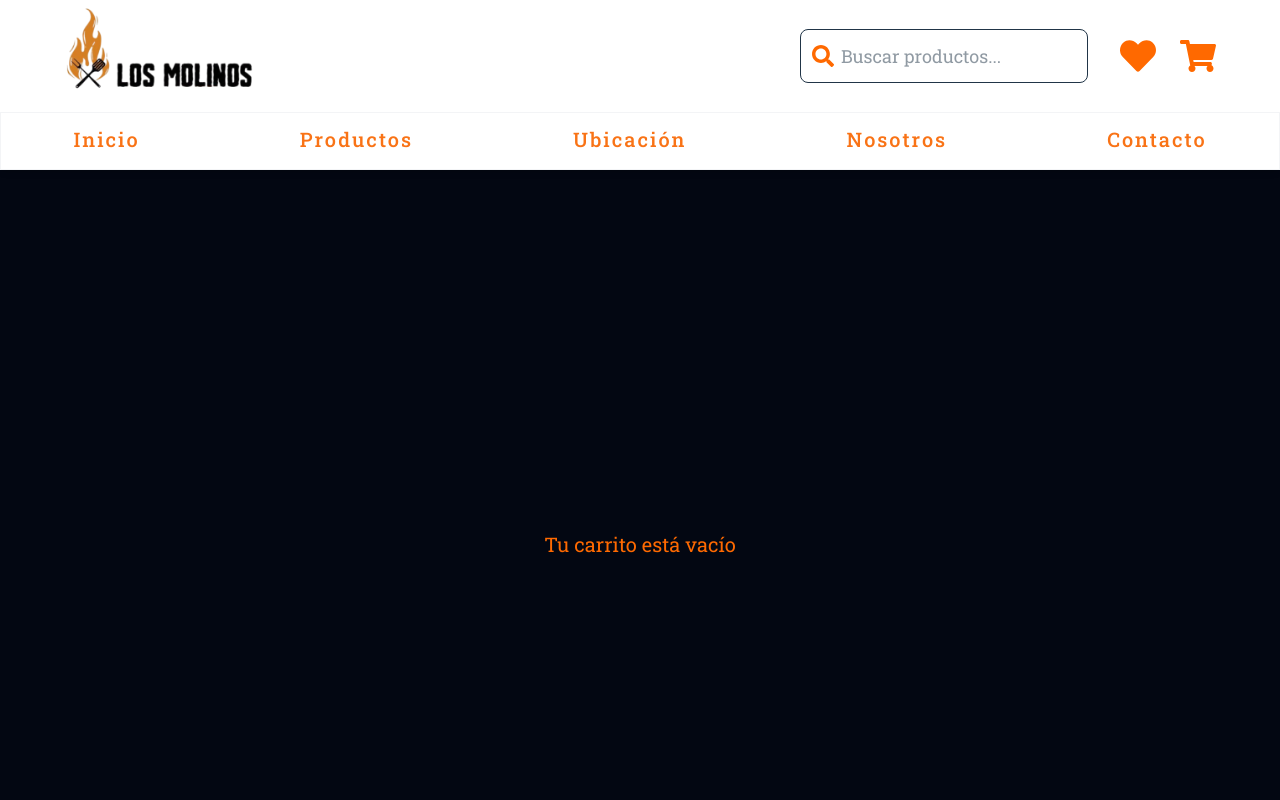
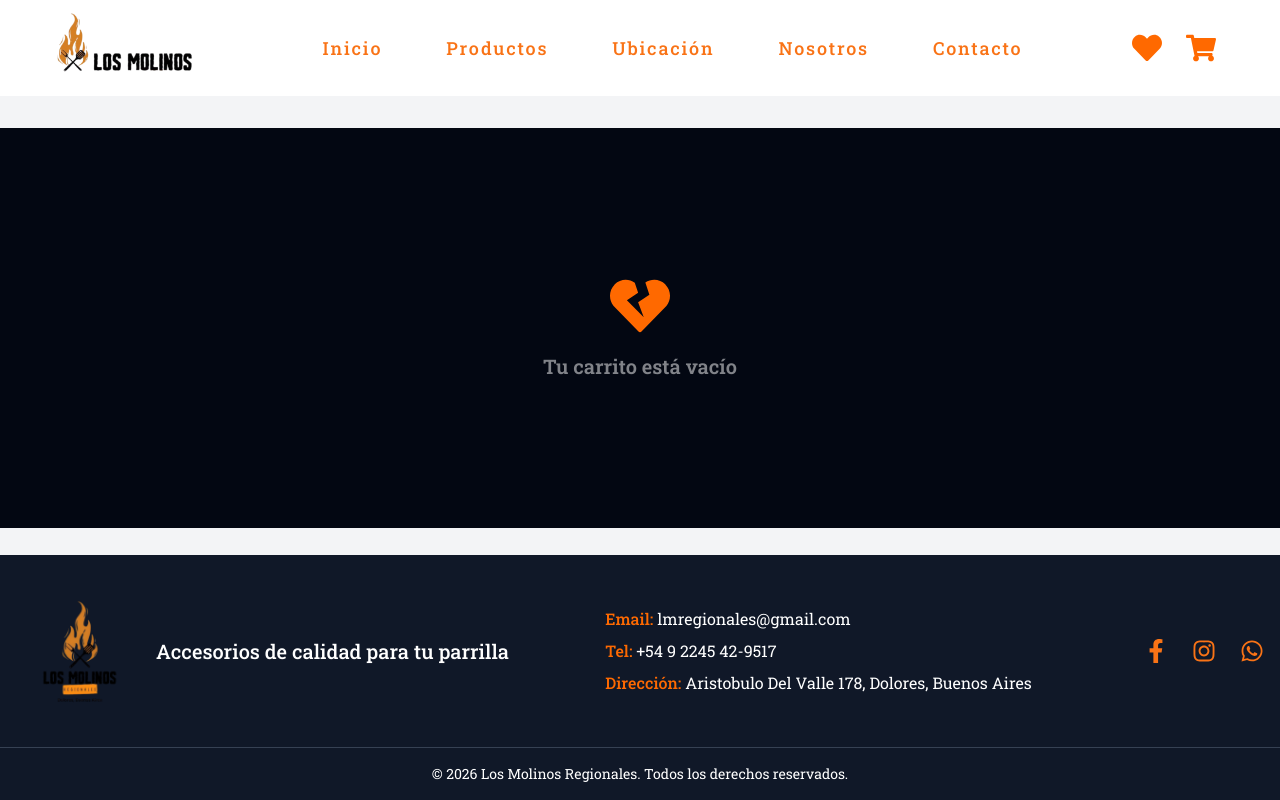
Before and after one commit to antoninojoaquin/los-molinos-frontend, a React (Vite) app: page /carrito in a window 1280 px wide. Shown: the top 800 px of the page. Built offline with nearby package versions, Linux system fonts and the light colour scheme.

Commit message:
feat: improve cart page layout, update product cards and redesign navbar

```diff
--- a/src/App.jsx
+++ b/src/App.jsx
@@ -15,7 +15,7 @@ function App() {
   return (
     <Router>
       <ScrollToTop />
-      <div className="pt-28 min-h-screen flex flex-col justify-between overflow-x-hidden bg-gray-100">
+      <div className="pt-24 min-h-screen flex flex-col justify-between overflow-x-hidden bg-gray-100">
         <Header />
         <main className="flex">
           <Routes>
--- a/src/components/header.jsx
+++ b/src/components/header.jsx
@@ -1,6 +1,6 @@
 import { useState, useEffect } from "react";
 import { Link, NavLink } from "react-router-dom";
-import { FaHeart, FaShoppingCart, FaSearch } from "react-icons/fa";
+import { FaHeart, FaShoppingCart } from "react-icons/fa";
 import Logo from "../assets/logo.png";
 
 function Header() {
@@ -20,46 +20,20 @@ function Header() {
   }, []);
 
   return (
-    <header className="bg-white shadow-md fixed w-full top-0 z-50">
-      <div className="flex justify-between items-center h-28 px-4 md:px-8">
-        <div className="cursor-pointer flex-shrink-0">
+    <header className="bg-white fixed w-full top-0 z-50">
+      <div className="max-w-[1920px] mx-auto px-4 md:px-8 h-24 flex justify-between items-center">
+        <div className="flex-shrink-0 cursor-pointer">
           <Link to="/">
-            <img src={Logo} onClick={closeMenu} alt="Los Molinos Regionales" className="h-32 md:h-44" />
+            <img
+              src={Logo}
+              onClick={closeMenu}
+              alt="Los Molinos Regionales"
+              className="h-24 md:h-32 w-auto object-contain"
+            />
           </Link>
         </div>
 
-        <div className="flex items-center space-x-8">
-          <div className="relative hidden lg:flex">
-            <button className="border-none bg-transparent px-3 p-2.5 cursor-pointer absolute top-1/2 transform -translate-y-1/2 text-orange-500 hover:text-orange-400 transition-colors duration-200 focus:outline-none">
-              <FaSearch size={22} />
-            </button>
-            <input
-              type="text"
-              placeholder="Buscar productos..."
-              className="w-72 pl-10 pr-4 py-3 border rounded-lg text-lg focus:outline-none focus:ring-2 focus:ring-orange-300"
-            />
-          </div>
-
-          <div className="hidden lg:flex items-center space-x-6 text-4xl">
-            <Link to="/favoritos" className="relative">
-              <FaHeart className="text-orange-500 cursor-pointer hover:text-orange-400 transition-colors duration-200" />
-            </Link>
-            <Link to="/carrito" className="relative">
-              <FaShoppingCart className="text-orange-500 cursor-pointer hover:text-orange-400 transition-colors duration-200" />
-            </Link>
-          </div>
-
-          <div className="lg:hidden flex items-center">
-            <button onClick={() => setOpen(!open)} className="border-none bg-transparent p-[0.6em] text-[2em] font-medium cursor-pointer text-orange-500 text-4xl focus:outline-none">
-              ☰
-            </button>
-          </div>
-        </div>
-      </div>
-
-      <div className="bg-white border-gray-100 border-1 hidden lg:block">
-        <div className="max-w-7xl mx-auto px-4 sm:px-6 lg:px-8">
-          <nav className="flex justify-center space-x-40 text-xl tracking-widest text-orange-500 h-14 items-center">
+        <nav className="hidden lg:flex items-center space-x-8 xl:space-x-16 text-lg font-medium tracking-widest text-orange-500">
           {[
             { to: "/", label: "Inicio" },
             { to: "/productos", label: "Productos" },
@@ -70,17 +44,16 @@ function Header() {
             <NavLink
               key={item.to}
               to={item.to}
-                className="relative pb-1 transition-colors group inline-block"
+              className="relative py-2 group"
             >
               {({ isActive }) => (
                 <>
-                    <span className={`${isActive ? "text-orange-500" : "hover:text-orange-400"}`}>
+                  <span className={`${isActive ? "text-orange-600 font-bold" : "hover:text-orange-400 transition-colors"}`}>
                     {item.label}
                   </span>
-
                   <span
                     className={`
-                        absolute left-0 -bottom-1 h-[2px] bg-orange-500 transition-all duration-300
+                      absolute left-0 bottom-0 h-[2px] bg-orange-500 transition-all duration-300
                       ${isActive ? "w-full" : "w-0 group-hover:w-full"}
                     `}
                   />
@@ -89,27 +62,31 @@ function Header() {
             </NavLink>
           ))}
         </nav>
+
+        <div className="flex items-center space-x-6 md:space-x-8">
+          <div className="flex items-center space-x-6 text-2xl md:text-3xl">
+            <Link to="/favoritos" className="relative group">
+              <FaHeart className="text-orange-500 cursor-pointer hover:text-orange-400 transition-colors duration-200" />
+            </Link>
+            <Link to="/carrito" className="relative group">
+              <FaShoppingCart className="text-orange-500 cursor-pointer hover:text-orange-400 transition-colors duration-200" />
+            </Link>
           </div>
+
+          <div className="lg:hidden flex items-center">
+            <button
+              onClick={() => setOpen(!open)}
+              className="border-none bg-transparent text-orange-500 text-3xl cursor-pointer focus:outline-none"
+            >
+              ☰
+            </button>
+          </div>
+        </div>
+
       </div>
 
       {open && (
         <nav className="animate-slideDown px-4 py-4 space-y-4">
-          <div className="relative">
-            <button className="border-none bg-transparent px-3 p-2.5 cursor-pointer absolute top-1/2 transform -translate-y-1/2 text-orange-500 hover:text-orange-400 transition-colors duration-200 focus:outline-none">
-              <FaSearch size={20} />
-            </button>
-            <input
-              type="text"
-              placeholder="Buscar productos..."
-              className="w-full pl-10 pr-4 py-3 border rounded-lg text-lg focus:outline-none focus:ring-2 focus:ring-orange-300"
-            />
-          </div>
-          <div className="flex space-x-8 text-3xl text-orange-500">
-            <Link to="/favoritos" onClick={closeMenu} className="relative">
-              <FaHeart className="cursor-pointer hover:text-orange-400 transition-colors duration-200" />
-            </Link>
-            <FaShoppingCart className="cursor-pointer hover:text-orange-400 transition-colors duration-200" />
-          </div>
           <Link to="/" onClick={closeMenu} className="block text-lg hover:text-orange-400 transition-colors duration-200">Inicio</Link>
           <Link to="/productos" onClick={closeMenu} className="block text-lg hover:text-orange-400 transition-colors duration-200">Productos</Link>
           <Link to="/ubicacion" onClick={closeMenu} className="block text-lg hover:text-orange-400 transition-colors duration-200">Ubicación</Link>
--- a/src/index.css
+++ b/src/index.css
@@ -1,13 +1,12 @@
 @import "tailwindcss";
 
-/* Variables globales */
 :root {
   font-family:'Roboto Slab', Arial, sans-serif;
   line-height: 1.5;
   font-weight: 400;
   color-scheme: light dark;
   color: rgba(0, 0, 0, 0.87);
-  background-color: #ffffff; /* Fondo claro por defecto */
+  background-color: #ffffff;
   font-synthesis: none;
   text-rendering: optimizeLegibility;
   -webkit-font-smoothing: antialiased;
@@ -16,11 +15,11 @@
 
 a {
   font-weight: 500;
-  color: #F97316; /* Naranja del tema */
+  color: #F97316;
   text-decoration: none;
 }
 a:hover {
-  color: #fb923c; /* Naranja más claro al hover */
+  color: #fb923c;
 }
 
 body {
--- a/src/pages/Cart.jsx
+++ b/src/pages/Cart.jsx
@@ -1,5 +1,5 @@
 import { useEffect, useState } from "react";
-import { FaTrash, FaMinus, FaPlus } from "react-icons/fa";
+import { FaTrash, FaMinus, FaPlus, FaHeartBroken } from "react-icons/fa";
 
 const CART_KEY = "cart";
 
@@ -49,8 +49,9 @@ export default function Cart() {
 
   if (cart.length === 0) {
     return (
-      <section className="w-full h-auto bg-gray-950 px-6 md:px-16 md:mt-8 py-12 flex items-center justify-center min-h-screen">
-        <p className="text-orange-500 text-xl">
+      <section className="w-full flex flex-col bg-gray-950 px-6 md:px-16 md:mt-8 py-12 items-center justify-center min-h-[50vh]">
+        <FaHeartBroken className="text-6xl text-orange-500 mb-4" />
+        <p className="text-white/50 font-semibold text-xl">
           Tu carrito está vacío
         </p>
       </section>
--- a/src/pages/Favorites.jsx
+++ b/src/pages/Favorites.jsx
@@ -1,104 +1,5 @@
-import { useEffect, useState } from "react";
-import { collection, getDocs } from "firebase/firestore";
-import { db } from "../firebase";
-import Lottie from "lottie-react";
-import { FaHeart } from "react-icons/fa";
-import loadingAnimation from "../assets/loading.json";
+import ProductList from "./ProductList";
 
 export default function Favorites() {
-  const [products, setProducts] = useState([]);
-  const [favorites, setFavorites] = useState([]);
-  const [loading, setLoading] = useState(true);
-
-  useEffect(() => {
-    const fetchProducts = async () => {
-      try {
-        const querySnapshot = await getDocs(collection(db, "products"));
-        const data = querySnapshot.docs.map(doc => ({
-          id: doc.id,
-          ...doc.data(),
-        }));
-        setProducts(data);
-      } catch (error) {
-        console.error("Error al traer productos:", error);
-      } finally {
-        setLoading(false);
-      }
-    };
-
-    fetchProducts();
-  }, []);
-
-  useEffect(() => {
-    const storedFavorites =
-      JSON.parse(localStorage.getItem("favorites")) || [];
-    setFavorites(storedFavorites);
-  }, []);
-
-  const favoriteProducts = products.filter(product =>
-    favorites.includes(product.id)
-  );
-
-    if (loading) {
-    return (
-      <div className="flex bg-gray-950 justify-center items-center h-128 w-full">
-        <Lottie animationData={loadingAnimation} loop className="w-64 h-64" />
-      </div>
-    );
-  }
-
-  return (
-    <section className="w-full h-auto bg-gray-950 px-6 md:px-16 md:mt-8 py-12 flex items-center justify-center min-h-screen">
-      {favoriteProducts.length === 0 ? (
-        <p className="text-center text-orange-500 text-xl font-semibold">
-          No hay productos en favoritos
-        </p>
-      ) : (
-        <div className="grid grid-cols-2 md:grid-cols-4 gap-3">
-          {favoriteProducts.map(product => (
-            <div
-              key={product.id}
-              className="relative bg-gray-800 p-1 rounded-lg shadow flex flex-col h-full"
-            >
-              <img
-                className="object-cover h-64 w-full"
-                src={product.imageUrl}
-                alt={product.name}
-              />
-
-              <FaHeart
-                onClick={() => {
-                  const updatedFavorites = favorites.filter(
-                    id => id !== product.id
-                  );
-                  setFavorites(updatedFavorites);
-                  localStorage.setItem(
-                    "favorites",
-                    JSON.stringify(updatedFavorites)
-                  );
-                }}
-                className="absolute top-2 left-2 text-3xl text-orange-500 cursor-pointer hover:text-orange-400 transition-colors duration-200"
-              />
-
-              <p className="text-gray-500 mt-0.5 mb-4 text-sm">
-                {product.category}
-              </p>
-
-              <p className="text-gray-300 font-medium px-1">{product.name}</p>
-
-              <div className="gap-2 flex items-center justify-between mt-auto">
-                <p className="text-gray-50 border-1 text-center rounded-full font-extrabold mt-2 py-1.5 md:py-2 px-1 w-auto shadow-sm shadow-white">
-                  ${product.price}
-                </p>
-
-                <button className="mt-2 mb-0.5 w-full text-xs md:text-base px-1 md:px-9 py-1 md:py-2 border-1 rounded-full border-orange-500 bg-orange-500 text-white font-semibold hover:bg-orange-400 hover:border-orange-400 transition-colors hover:cursor-pointer">
-                  Agregar al Carrito
-                </button>
-              </div>
-            </div>
-          ))}
-        </div>
-      )}
-    </section>
-  );
+  return <ProductList showOnlyFavorites={true} />;
 }
```
Also changed, not shown: src/pages/ProductList.jsx (+24 -14 lines). Lines whose indentation alone changed are shown as unchanged.
